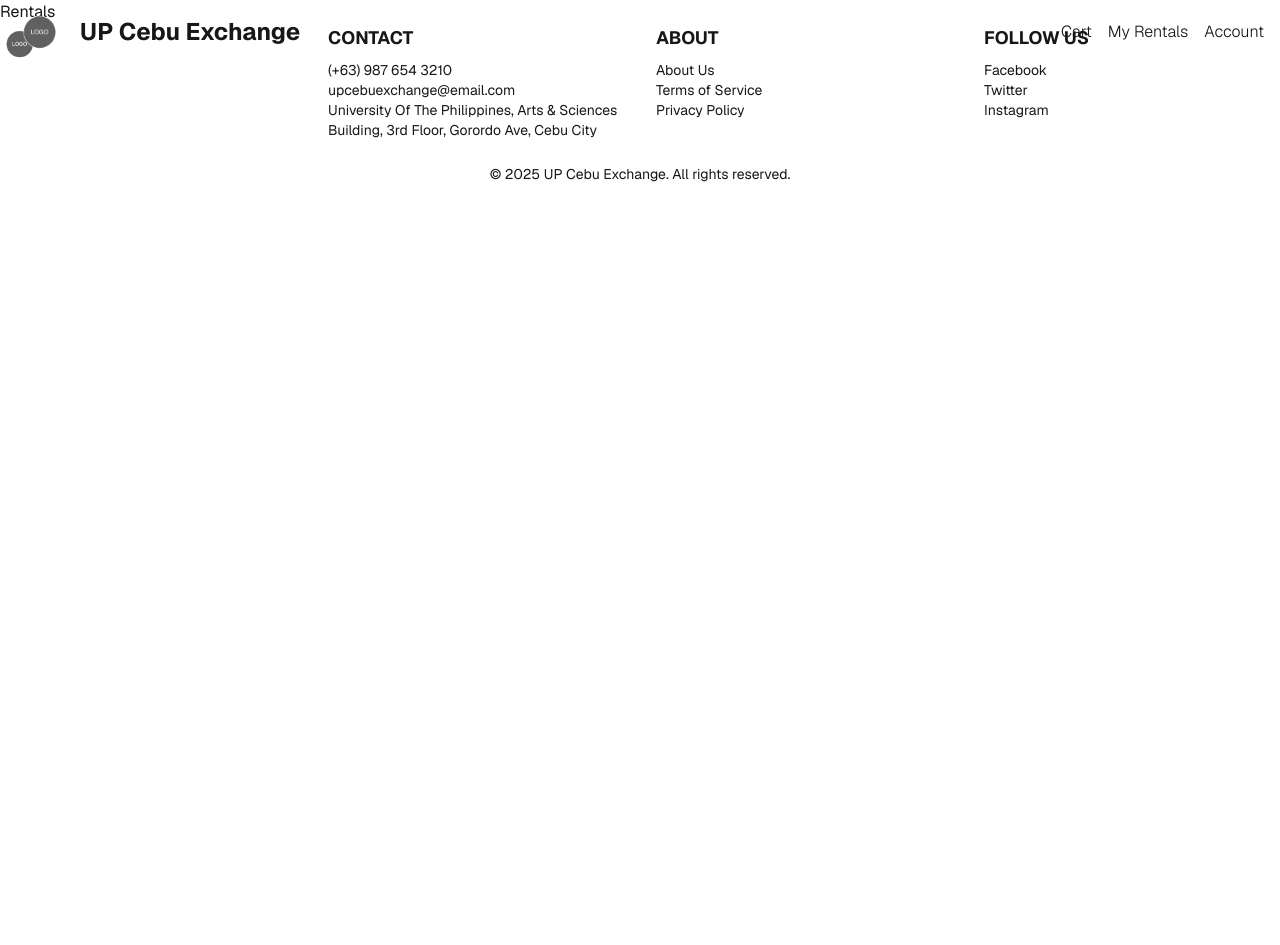
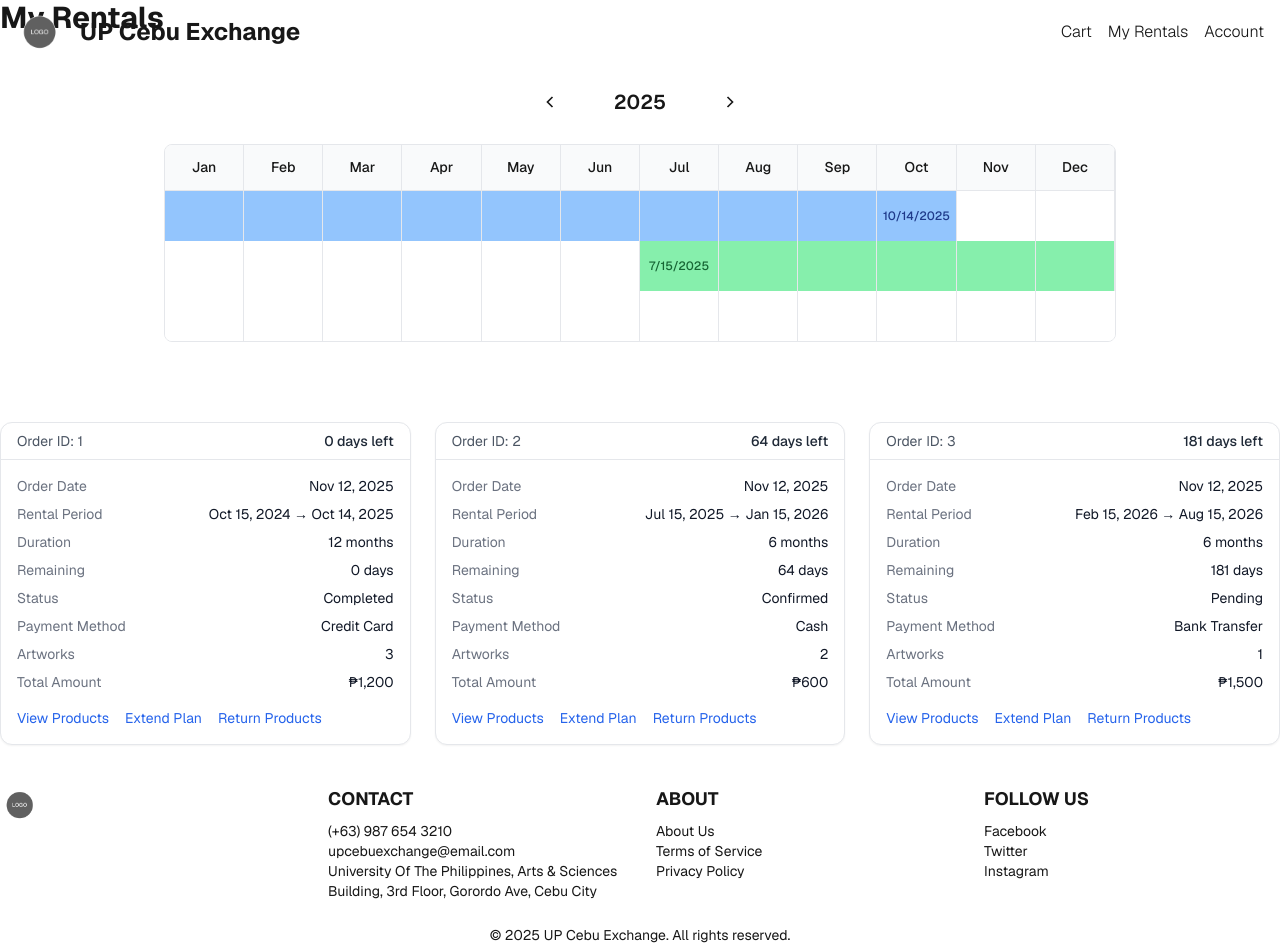
Before and after one commit to EricCatayas/UP-Cebu-Exchange, a Next.js app: page /account/rentals in a window 1280 px wide. Before the commit the page ends 800 px from the top, so only its background shows below. Built offline with nearby package versions, Linux system fonts and the light colour scheme; no server answers.

Commit message:
update: My Rentals page initial UI

```diff
--- a/src/app/(customer)/account/rentals/page.tsx
+++ b/src/app/(customer)/account/rentals/page.tsx
@@ -1,8 +1,135 @@
-// My Rentals
-import React from "react";
+'use client';
+import React from 'react';
+import Link from 'next/link';
+import AnnualDateRange from '@/components/AnnualDateRange/AnnualDateRange';
+import { OrderDateRange } from '@/types/OrderDateRange';
+import { getDaysRemaining } from '@/lib/date';
 
 function Rentals() {
-  return <div>Rentals</div>;
+  // TODO: Fetch Rental Orders
+  const rentalOrders = [
+    {
+      id: 1,
+      userId: 1,
+      startDate: new Date(2024, 9, 15),
+      endDate: new Date(2025, 9, 14),
+      durationMonths: 12,
+      status: 'Completed',
+      createdAt: new Date(),
+      updatedAt: new Date(),
+      payment: { amount: 1200, status: 'Paid', paymentMethod: 'Credit Card' },
+      orderItems: [{}, {}, {}],
+    },
+    {
+      id: 2,
+      userId: 1,
+      startDate: new Date(2025, 6, 15),
+      endDate: new Date(2026, 0, 15),
+      durationMonths: 6,
+      status: 'Confirmed',
+      createdAt: new Date(),
+      updatedAt: new Date(),
+      payment: { amount: 600, status: 'Paid', paymentMethod: 'Cash' },
+      orderItems: [{}, {}],
+    },
+    {
+      id: 3,
+      userId: 1,
+      startDate: new Date(2026, 1, 15),
+      endDate: new Date(2026, 7, 15),
+      durationMonths: 6,
+      status: 'Pending',
+      createdAt: new Date(),
+      updatedAt: new Date(),
+      payment: { amount: 1500, status: 'Unpaid', paymentMethod: 'Bank Transfer' },
+      orderItems: [{}],
+    },
+  ];
+
+  const dateRanges: OrderDateRange[] = rentalOrders
+    .map((order) => ({
+      startDate: order.startDate,
+      endDate: order.endDate,
+      remainingDays: getDaysRemaining(order),
+      status: order.status,
+    }))
+    .sort((a, b) => a.startDate.getTime() - b.startDate.getTime());
+
+  const fmt = (d: Date) => new Date(d).toLocaleDateString('en-US', { month: 'short', day: '2-digit', year: 'numeric' });
+
+  return (
+    <div className="">
+      <h1 className="text-3xl font-bold mb-6">My Rentals</h1>
+
+      <AnnualDateRange dateRanges={dateRanges} onYearChange={(year) => console.log('Year changed to:', year)} />
+
+      <div className="mt-10 mb-10 grid grid-cols-1 md:grid-cols-2 xl:grid-cols-3 gap-6">
+        {rentalOrders.map((order) => {
+          const daysLeft = getDaysRemaining(order);
+          return (
+            <div key={order.id} className="rounded-xl border border-gray-200 bg-white shadow-sm">
+              {/* Header */}
+              <div className="py-2 px-4 mb-4 flex items-center justify-between border-b border-b-gray-200">
+                <span className="text-sm text-gray-600">Order ID: {order.id}</span>
+                <span className="text-sm font-medium text-gray-800">{daysLeft} days left</span>
+              </div>
+
+              {/* Content */}
+              <dl className="text-sm space-y-2 px-4">
+                <div className="flex justify-between">
+                  <dt className="text-gray-500">Order Date</dt>
+                  <dd className="text-gray-900">{fmt(order.createdAt)}</dd>
+                </div>
+                <div className="flex justify-between">
+                  <dt className="text-gray-500">Rental Period</dt>
+                  <dd className="text-gray-900">
+                    {fmt(order.startDate)} → {fmt(order.endDate)}
+                  </dd>
+                </div>
+                <div className="flex justify-between">
+                  <dt className="text-gray-500">Duration</dt>
+                  <dd className="text-gray-900">{order.durationMonths} months</dd>
+                </div>
+                <div className="flex justify-between">
+                  <dt className="text-gray-500">Remaining</dt>
+                  <dd className="text-gray-900">{daysLeft} days</dd>
+                </div>
+                <div className="flex justify-between">
+                  <dt className="text-gray-500">Status</dt>
+                  <dd className="text-gray-900">{order.status}</dd>
+                </div>
+                <div className="flex justify-between">
+                  <dt className="text-gray-500">Payment Method</dt>
+                  <dd className="text-gray-900">{order.payment.paymentMethod}</dd>
+                </div>
+                <div className="flex justify-between">
+                  <dt className="text-gray-500">Artworks</dt>
+                  <dd className="text-gray-900">{order.orderItems.length}</dd>
+                </div>
+                <div className="flex justify-between">
+                  <dt className="text-gray-500">Total Amount</dt>
+                  <dd className="text-gray-900">₱{order.payment.amount.toLocaleString('en-PH')}</dd>
+                </div>
+              </dl>
+
+              {/* Links */}
+              <div className="px-4 my-4 flex flex-wrap gap-4 text-sm">
+                <Link href={`/account/rentals/${order.id}`} className="text-blue-600 hover:underline">
+                  View Products
+                </Link>
+                <Link href={`/account/rentals/${order.id}/extend`} className="text-blue-600 hover:underline">
+                  Extend Plan
+                </Link>
+                <Link href={`/account/rentals/${order.id}/return`} className="text-blue-600 hover:underline">
+                  Return Products
+                </Link>
+              </div>
+            </div>
+          );
+        })}
+      </div>
+    </div>
+  );
 }
 
 export default Rentals;
--- a/src/components/AnnualDateRange/AnnualDateRange.css
+++ b/src/components/AnnualDateRange/AnnualDateRange.css
@@ -78,7 +78,40 @@
 }
 
 .month-cell.covered {
-  background: #86efac;
+  background: #86efac; /* Default green */
+}
+
+.month-cell.status-confirmed {
+  background: #86efac; /* Green - confirmed */
+}
+
+.month-cell.status-pending {
+  background: #fde047; /* Yellow - pending */
+}
+
+.month-cell.status-completed {
+  background: #93c5fd; /* Blue - completed */
+}
+
+.month-cell.status-cancelled {
+  background: #fca5a5; /* Red - cancelled */
+}
+
+/* Adjust label colors for better contrast */
+.month-cell.status-confirmed .coverage-label {
+  color: #166534; /* Dark green */
+}
+
+.month-cell.status-pending .coverage-label {
+  color: #854d0e; /* Dark yellow/brown */
+}
+
+.month-cell.status-completed .coverage-label {
+  color: #1e3a8a; /* Dark blue */
+}
+
+.month-cell.status-cancelled .coverage-label {
+  color: #991b1b; /* Dark red */
 }
 
 .coverage-label {
--- a/src/components/AnnualDateRange/AnnualDateRange.tsx
+++ b/src/components/AnnualDateRange/AnnualDateRange.tsx
@@ -1,24 +1,16 @@
 'use client';
 import React, { useState } from 'react';
 import { MONTHS } from '@/lib/constants';
+import { OrderDateRange } from '@/types/OrderDateRange';
 import './AnnualDateRange.css';
 
-interface DateRange {
-  startDate: Date;
-  endDate: Date;
-}
-
 interface AnnualDateRangeProps {
-  dateRanges: DateRange[];
-  initialYear?: number;
+  dateRanges: OrderDateRange[];
   onYearChange?: (year: number) => void;
 }
 
-export default function AnnualDateRange({
-  dateRanges,
-  initialYear = new Date().getFullYear(),
-  onYearChange,
-}: AnnualDateRangeProps) {
+export default function AnnualDateRange({ dateRanges, onYearChange }: AnnualDateRangeProps) {
+  const initialYear = new Date().getFullYear();
   const [currentYear, setCurrentYear] = useState(initialYear);
 
   const handlePreviousYear = () => {
@@ -31,13 +23,6 @@ export default function AnnualDateRange({
     const newYear = currentYear + 1;
     setCurrentYear(newYear);
     onYearChange?.(newYear);
-  };
-
-  const handleToday = () => {
-    const today = new Date();
-    const todayYear = today.getFullYear();
-    setCurrentYear(todayYear);
-    onYearChange?.(todayYear);
   };
 
   // Filter date ranges for the current year
@@ -54,6 +39,8 @@ export default function AnnualDateRange({
     const range = dateRanges[rangeIndex];
     const rangeStart = range.startDate;
     const rangeEnd = range.endDate;
+    const remainingDays = range.remainingDays;
+    const status = range.status;
 
     // Check if this month overlaps with the range
     if (rangeStart <= monthEnd && rangeEnd >= monthStart) {
@@ -61,30 +48,14 @@ export default function AnnualDateRange({
       const startDay = rangeStart > monthStart ? rangeStart.getDate() : 1;
       const endDay = rangeEnd < monthEnd ? rangeEnd.getDate() : totalDays;
 
-      console.log('----------------------------');
-      console.log('monthStart', monthStart);
-      console.log('monthEnd', monthEnd);
-      console.log('rangeStart', rangeStart);
-      console.log('rangeEnd', rangeEnd);
-
       let label = '';
-      // if start day is in month and year, show start day
+      // if start day is within month and year, show start day
       if (rangeStart.getMonth() === monthIndex && rangeStart.getFullYear() === currentYear) {
         label = rangeStart.toLocaleDateString();
       }
-      // if end day is in month and year, show end day
+      // if end day is within month and year, show end day
       if (rangeEnd.getMonth() === monthIndex && rangeEnd.getFullYear() === currentYear) {
         label = `${rangeEnd.toLocaleDateString()}`;
-      }
-
-      // if both start and end are in the month and year, show both
-      if (
-        rangeStart.getMonth() === monthIndex &&
-        rangeStart.getFullYear() === currentYear &&
-        rangeEnd.getMonth() === monthIndex &&
-        rangeEnd.getFullYear() === currentYear
-      ) {
-        label = `${rangeStart.toLocaleDateString()} - ${rangeEnd.toLocaleDateString()}`;
       }
 
       return {
@@ -93,6 +64,8 @@ export default function AnnualDateRange({
         endDay,
         totalDays,
         label,
+        status,
+        remainingDays,
       };
     }
     return { covered: false };
@@ -132,7 +105,12 @@ export default function AnnualDateRange({
             MONTHS.map((month, monthIdx) => {
               const coverage = getMonthCoverageInRange(index, monthIdx);
               return (
-                <div key={`${month}-${index}-cell`} className={`month-cell ${coverage.covered ? 'covered' : ''}`}>
+                <div
+                  key={`${month}-${index}-cell`}
+                  className={`month-cell ${coverage.covered ? 'covered' : ''} ${
+                    coverage.covered ? `status-${coverage.status?.toLowerCase()}` : ''
+                  }`}
+                >
                   {coverage.covered && <div className="coverage-label">{coverage.label}</div>}
                 </div>
               );
--- a/src/lib/constants.ts
+++ b/src/lib/constants.ts
@@ -1,7 +1,12 @@
+export const APP_NAME = 'UP Cebu Exchange';
+export const CURRENCY_SYMBOL = '₱';
+
 export const DELIVERY_FEE = 50;
 
 export const DELIVERY_METHODS = ['Delivery', 'Pickup'];
 
 export const DURATION_OPTIONS = [3, 6, 12];
 
+export const MONTHS = ['Jan', 'Feb', 'Mar', 'Apr', 'May', 'Jun', 'Jul', 'Aug', 'Sep', 'Oct', 'Nov', 'Dec'];
+
 export const PAYMENT_METHODS = ['Cash', 'Credit Card', 'Bank Transfer'];
--- /dev/null
+++ b/src/lib/date.ts
@@ -0,0 +1,10 @@
+export function getDaysRemaining(order: { startDate: Date; endDate: Date }): number {
+  const today = new Date();
+  const endDate = new Date(order.endDate);
+  if (order.startDate > today) {
+    return Math.ceil((endDate.getTime() - order.startDate.getTime()) / (1000 * 60 * 60 * 24));
+  } else {
+    const dayDiff = endDate.getTime() - today.getTime();
+    return dayDiff > 0 ? Math.ceil(dayDiff / (1000 * 60 * 60 * 24)) : 0;
+  }
+}
```
